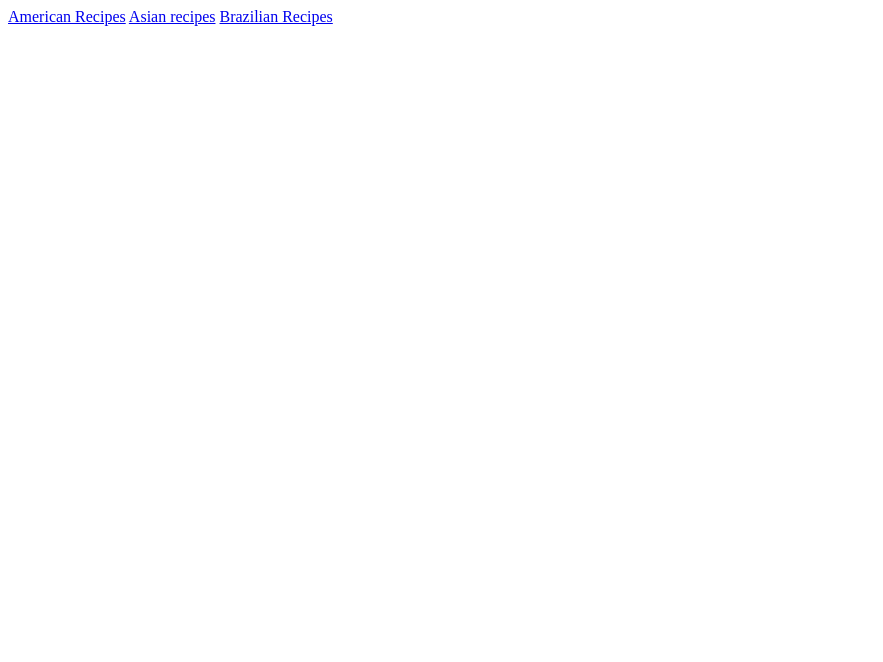
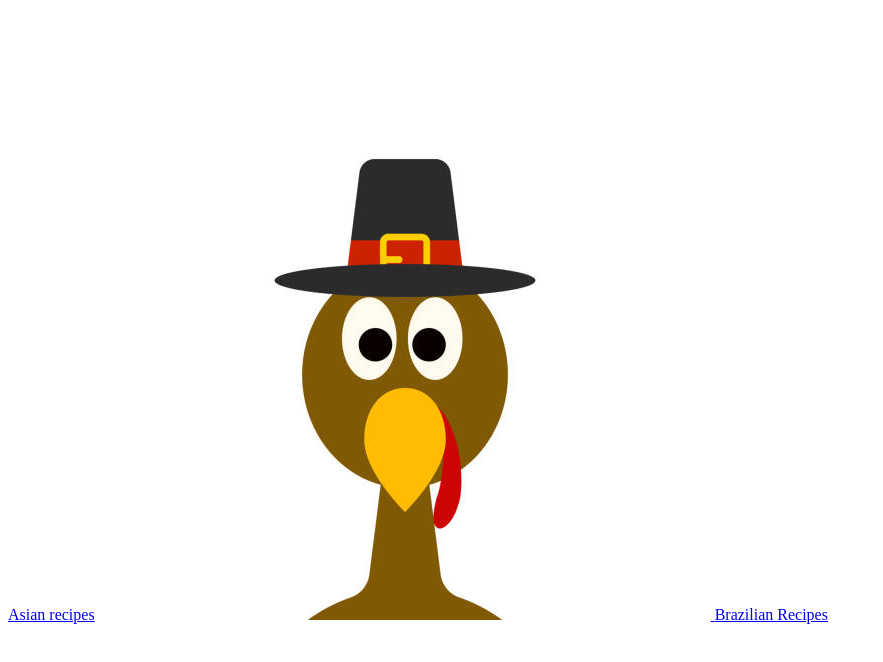
Before and after one commit to ashlee21salinas/thanksgiving, a plain HTML site: page american.html in a window 1280 px wide. Shown: the whole page, without its empty margins (0-883 px from the left). Drawn offline with Linux system fonts and the light colour scheme.

Commit message:
added turkey

```diff
--- a/american.html
+++ b/american.html
@@ -8,10 +8,14 @@
 <body>
     <header>
         <section class="top">
-            <a href="american.html">American Recipes</a>
             <a href="asian.html">Asian recipes</a>
+            <a href="index.html">
+                <img src="/images/turkey1.jpg" alt="image of animated turkey">
+            </a>
             <a href="brazilian.html">Brazilian Recipes</a>
         </section>
+
+        <h1></h1>
     </header>
 </body>
 </html>
```
